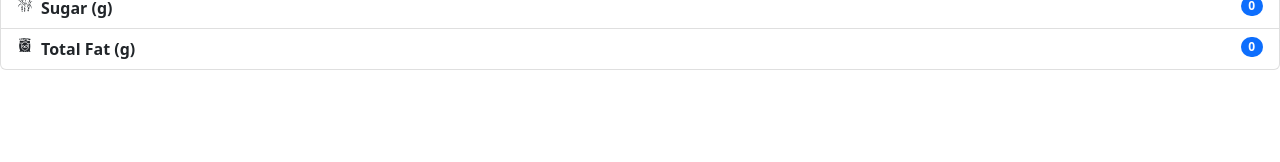
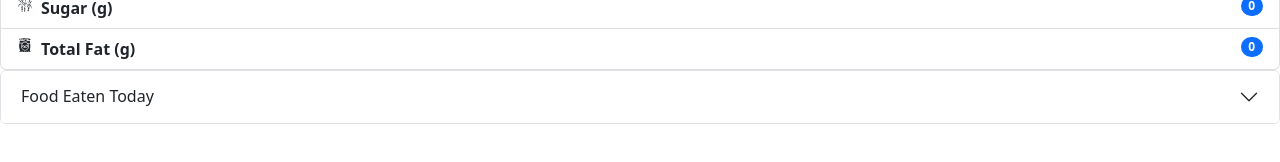
Before and after one commit to 397-f22/DietAdvisor, a React (Create React App) app: page / in a window 1280 px wide. Shown: the part 212-374 px from the top of the page. Built offline with nearby package versions, Linux system fonts and the light colour scheme.

Commit message:
added list of items added

```diff
--- a/src/App.js
+++ b/src/App.js
@@ -2,6 +2,7 @@ import { useState } from 'react';
 import './App.css';
 import NutritionInfo from './components/NutritionInfo';
 import SearchBar from './components/SearchBar';
+import ItemList from './components/ItemList';
 import nutrients from './data/menu';
 import Slider from './components/Slider'
 import 'bootstrap/dist/css/bootstrap.min.css';
@@ -15,10 +16,13 @@ function App() {
       "Sugar (g)": 0,
       "Total Fat (g)": 0
   });
+  const [foodItems, setFoodItems] = useState({});
+
   return (
     <div className="App">
-      <SearchBar macros={macros} setMacros={setMacros} />
+      <SearchBar macros={macros} foodItems={foodItems} setFoodItems={setFoodItems} setMacros={setMacros} />
       <NutritionInfo nutrients={macros} />
+      <ItemList foodItems={foodItems}/>
       {/* <Slider /> */}
     </div>
 
--- /dev/null
+++ b/src/components/ItemList.js
@@ -0,0 +1,25 @@
+import { ListGroup } from 'react-bootstrap';
+import Accordion from 'react-bootstrap/Accordion';
+
+const ItemList = ({foodItems}) => {
+    return(
+        <Accordion>
+            <Accordion.Item eventKey="0">
+                <Accordion.Header>Food Eaten Today</Accordion.Header>
+                <Accordion.Body>
+                    <ListGroup>
+                        {
+                            Object.entries(foodItems).map(
+                                ([food, quantity]) => (
+                                    <ListGroup.Item  key={food}>{food} : {quantity}</ListGroup.Item>
+                                )
+                            )
+                        }
+                    </ListGroup>
+                </Accordion.Body>
+            </Accordion.Item>
+        </Accordion>
+    )
+};
+
+export default ItemList;
--- a/src/components/SearchBar.js
+++ b/src/components/SearchBar.js
@@ -9,6 +9,9 @@ const updateMacros = (item, portions, macros) => {
     const newMacros = {};
     Object.assign(newMacros, macros);
 
+    if(isNaN(portions))
+        return newMacros;
+
     Object.entries(macros).forEach(
         ([macro, amount]) => {
             newMacros[macro] = amount + portions * item[macro];
@@ -18,7 +21,16 @@ const updateMacros = (item, portions, macros) => {
     return newMacros;
 };
 
-const SearchBar = ({ macros, setMacros }) => {
+const updateFoodItems = (item, portions, foodItems, setFoodItems) => {
+    const newFoodItems = {...foodItems};
+    newFoodItems[item] = foodItems[item] ? foodItems[item] + parseInt(portions) : parseInt(portions);
+
+    setFoodItems(newFoodItems);
+
+    console.log(newFoodItems);
+}
+
+const SearchBar = ({ macros, foodItems, setMacros, setFoodItems }) => {
     const [food,setFood] = useState(Object.keys(foods)[0]);
     const [portions, setPortions] = useState(0);
 
@@ -33,16 +45,7 @@ const SearchBar = ({ macros, setMacros }) => {
                 </div>
 
             </div>
-            <Button variant="primary" onClick={() => {setMacros(updateMacros(foods[food], portions, macros))}}>Add</Button>
-            {/* <ReactSearchAutocomplete
-                items={items}
-                onSearch={handleOnSearch}
-                onHover={handleOnHover}
-                onSelect={handleOnSelect}
-                onFocus={handleOnFocus}
-                autoFocus
-                formatResult={formatResult}
-            /> */}
+            <Button variant="primary" onClick={() => {setMacros(updateMacros(foods[food], portions, macros)); updateFoodItems(food, portions, foodItems, setFoodItems);}}>Add</Button>
         </div>
     )
 
```
Also changed, not shown: 1 other file (tests, documents, lock files or other folders).
